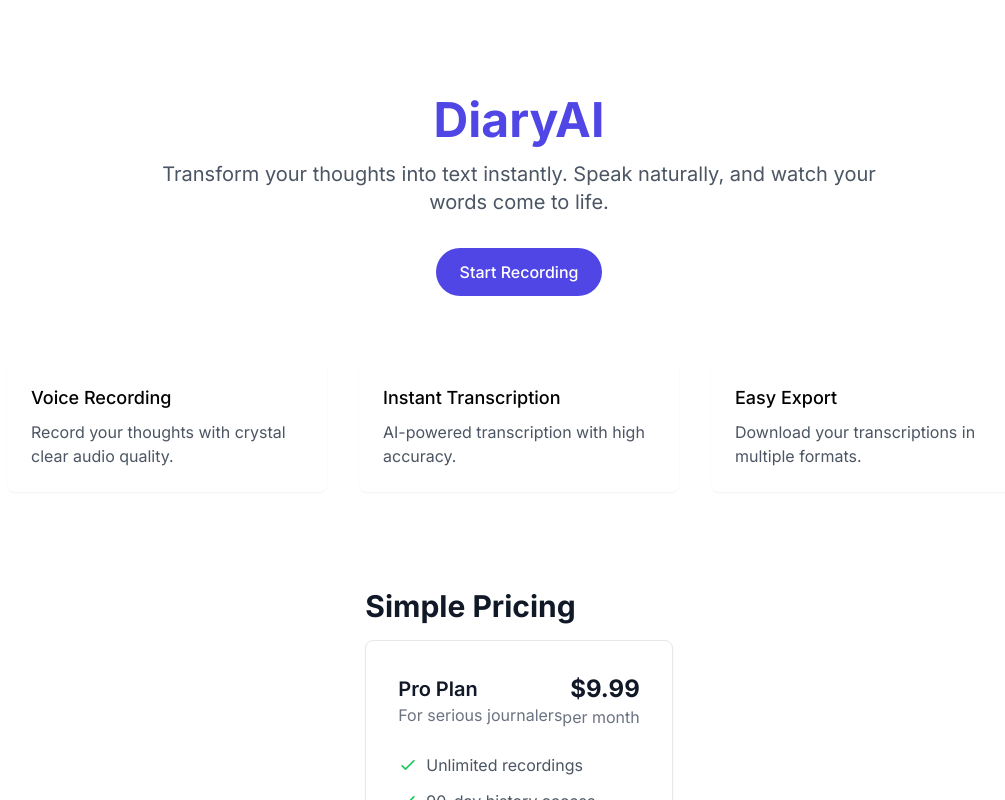
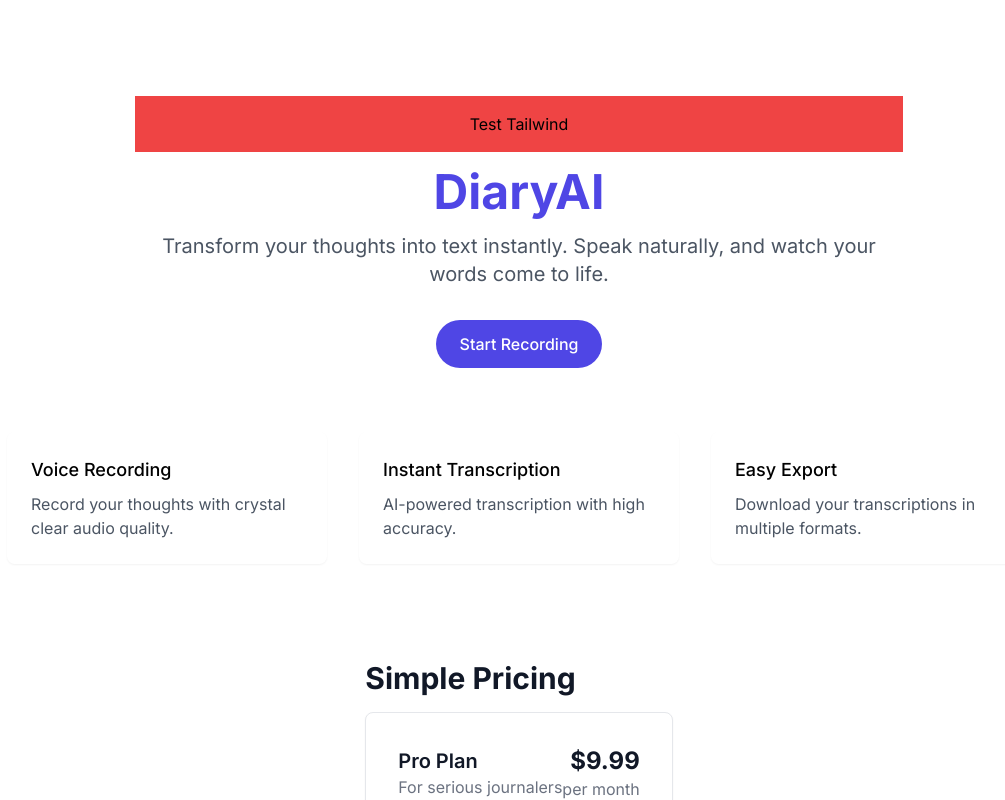
Before and after one commit to SHauny1122/diaryai-web, a Next.js app: page / in a window 1280 px wide. Shown: the top 800 px of the page, without its empty margins (121-1126 px from the left). Built offline with nearby package versions, Linux system fonts and the light colour scheme; no server answers.

Commit message:
Added test div to verify Tailwind

```diff
--- a/src/app/page.tsx
+++ b/src/app/page.tsx
@@ -7,6 +7,9 @@ export default function Home() {
   return (
     <main className="flex min-h-screen flex-col items-center p-8 md:p-24">
       <div className="text-center max-w-3xl mx-auto">
+        {/* Test div to verify Tailwind */}
+        <div className="bg-red-500 p-4 mb-4">Test Tailwind</div>
+
         <h1 className="text-5xl font-bold text-[#4F46E5] mb-4">DiaryAI</h1>
         <p className="text-xl text-gray-600 mb-8">
           Transform your thoughts into text instantly. Speak naturally, and watch your words come to life.
```
